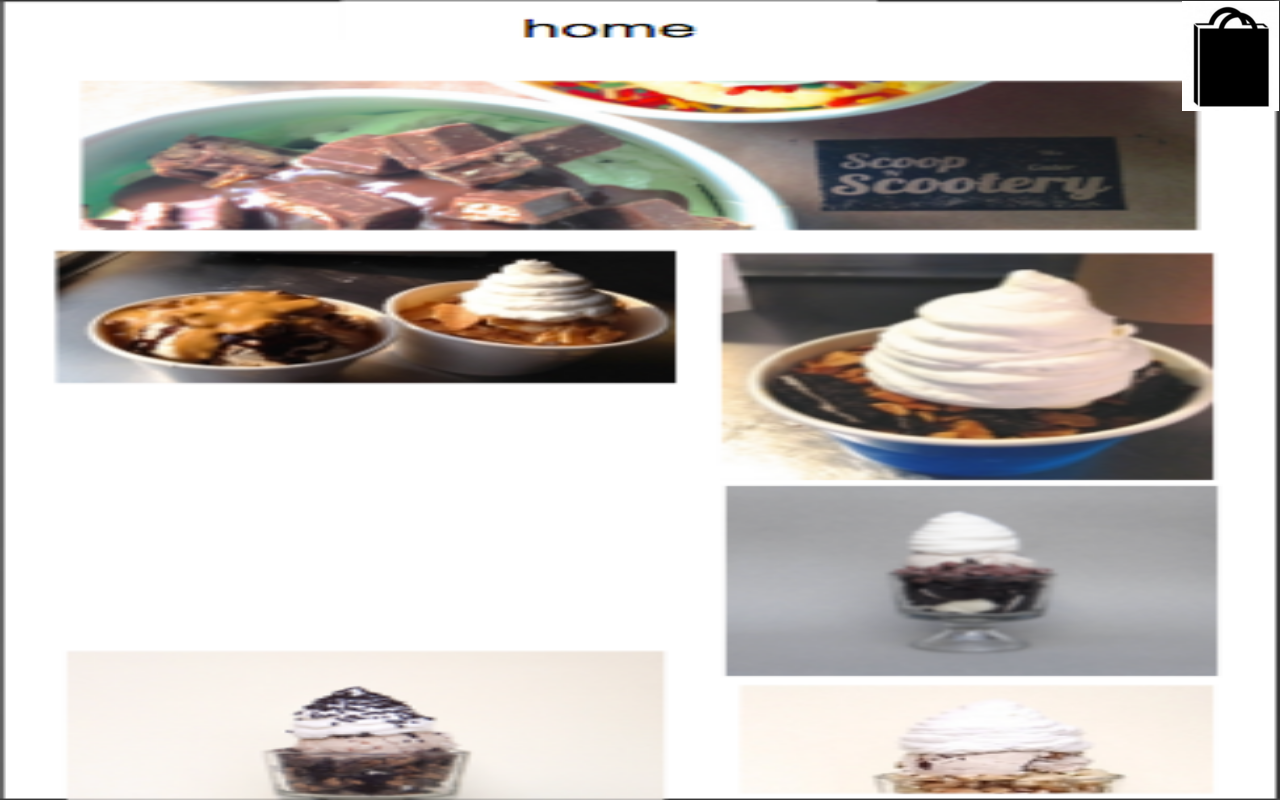
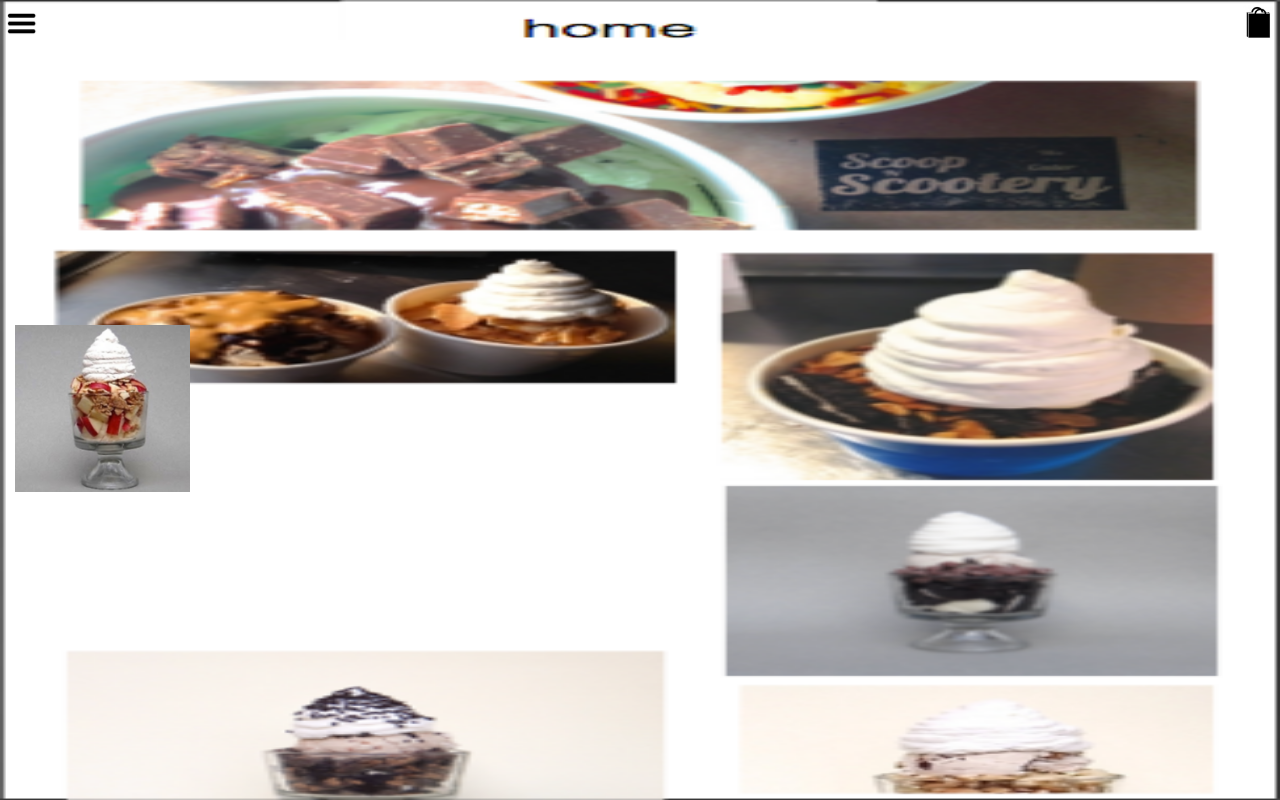
Before and after one commit to mfeltz/comp171, a plain HTML site: page prototype.html in a window 1280 px wide. Drawn offline with Linux system fonts and the light colour scheme.

Commit message:
home screen icons added

```diff
--- a/prototype.html
+++ b/prototype.html
@@ -11,6 +11,8 @@
 	<div class="screen-div" id="home">
 		<img class="bg" id="home-img" src="backgrounds/home.png">
 		<img id="cart-icon" src="images/cart.png">
+		<img id="menu-icon" src="images/menu.png">
+		<img id="apple-cinn-feat" src="images/apple-cinn.png">
 	</div>
 </body>
 </html>
--- a/style.css
+++ b/style.css
@@ -18,6 +18,23 @@
 #cart-icon {
     position: absolute;
     z-index: 2;
-    top: 1px;
-    right: 1px;
+    top: 5px;
+    right: 7px;
+    width: 30px;
 }
+
+#menu-icon {
+    position: absolute;
+    z-index: 2;
+    top: 12px;
+    left: 7px;
+    width: 30px;
+}
+
+#apple-cinn-feat {
+	position: absolute;
+    z-index: 2;
+    top: 325px;
+    left: 15px;
+    width: 175px;
+}
```
Also changed, not shown: images/apple-cinn.png (added), images/menu.png (added).
